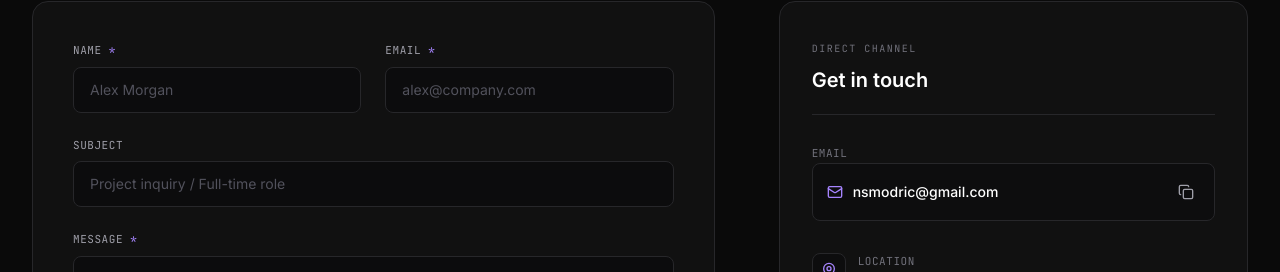
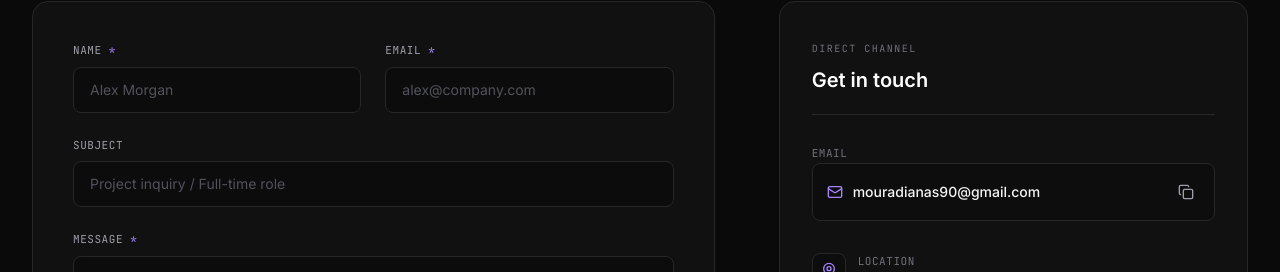
Before and after one commit to anasmouradi/anas-portfolio, a Next.js app: page / in a window 1280 px wide. Shown: the part 6783-7055 px from the top of the page. Built offline with nearby package versions, Linux system fonts and the light colour scheme.

Commit message:
Update contact email to mouradianas90@gmail.com

```diff
--- a/src/components/Contact.tsx
+++ b/src/components/Contact.tsx
@@ -23,7 +23,7 @@ export default function Contact() {
   };
 
   const handleCopyEmail = () => {
-    navigator.clipboard.writeText("nsmodric@gmail.com");
+    navigator.clipboard.writeText("mouradianas90@gmail.com");
     setCopied(true);
     setTimeout(() => setCopied(false), 2000);
   };
@@ -217,9 +217,12 @@ export default function Contact() {
                 <div className="flex items-center justify-between gap-3 p-3.5 rounded-lg border border-zinc-800 bg-zinc-950/40">
                   <div className="flex items-center gap-2.5 truncate">
                     <Mail className="w-4 h-4 text-violet-400 shrink-0" />
-                    <span className="text-sm font-medium text-white truncate">
-                      nsmodric@gmail.com
-                    </span>
+                    <a
+                      href="mailto:mouradianas90@gmail.com"
+                      className="text-sm font-medium text-white hover:text-violet-400 transition-colors truncate"
+                    >
+                      mouradianas90@gmail.com
+                    </a>
                   </div>
 
                   <button
```
